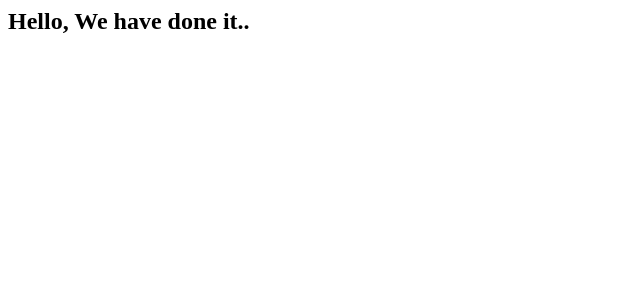
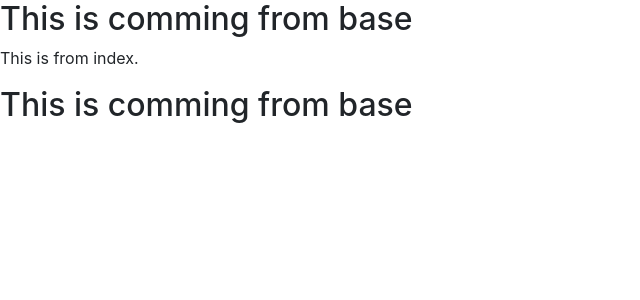
Before and after one commit to wsamipw/lineacademy-django-resource, a Django app: page / in a window 1280 px wide. Shown: the top 300 px of the page, without its empty margins (0-640 px from the left). Run offline with Django 3.2, Linux system fonts and the light colour scheme; some libraries are stand-ins or nearby versions.

Commit message:
structure done

```diff
--- a/home/views.py
+++ b/home/views.py
@@ -4,4 +4,5 @@ from django.http import HttpResponse
 
 
 def index(request):
-    return HttpResponse("<h2>Hello, We have done it..</h2>")
+    return render(request, 'home/index.html', context={})
+    # return HttpResponse("<h2>Hello, We have done it..</h2>")
--- a/templates/base.html
+++ b/templates/base.html
@@ -5,15 +5,31 @@
     <meta charset="UTF-8">
     <meta name="viewport" content="width=device-width, initial-scale=1.0">
     <meta http-equiv="X-UA-Compatible" content="ie=edge">
+    <!-- template tags -->
+    {% load staticfiles %}
     <title>Document</title>
     <link rel="stylesheet" href="https://stackpath.bootstrapcdn.com/bootstrap/4.3.1/css/bootstrap.min.css"
         integrity="sha384-ggOyR0iXCbMQv3Xipma34MD+dH/1fQ784/j6cY/iJTQUOhcWr7x9JvoRxT2MZw1T" crossorigin="anonymous">
+    <link rel="stylesheet" href="{% static 'css/styles.css' %}">
 </head>
 
 <body>
+    <!-- place header component here  -->
 
+    <div>
+        <h2>This is comming from base</h2>
+    </div>
 
+    <!-- this place is for other templates -->
 
+    {% block content  %}
+    <!-- place footer component here -->
+
+    {% endblock content %}
+
+    <div>
+        <h2>This is comming from base</h2>
+    </div>
 
     <script src="https://code.jquery.com/jquery-3.3.1.slim.min.js"
         integrity="sha384-q8i/X+965DzO0rT7abK41JStQIAqVgRVzpbzo5smXKp4YfRvH+8abtTE1Pi6jizo" crossorigin="anonymous">
--- a/templates/home/index.html
+++ b/templates/home/index.html
@@ -0,0 +1,8 @@
+{% extends 'base.html' %}
+{% load staticfiles %}
+
+{% block content %}
+<div>
+    <p>This is from index.</p>
+</div>
+{% endblock %}
--- a/travel/settings.py
+++ b/travel/settings.py
@@ -120,3 +120,6 @@ USE_TZ = True
 # https://docs.djangoproject.com/en/2.2/howto/static-files/
 
 STATIC_URL = '/static/'
+STATICFILES_DIRS = [
+    os.path.join(BASE_DIR, "static"),
+]
```
Also changed, not shown: static/css/styles.css (added).
